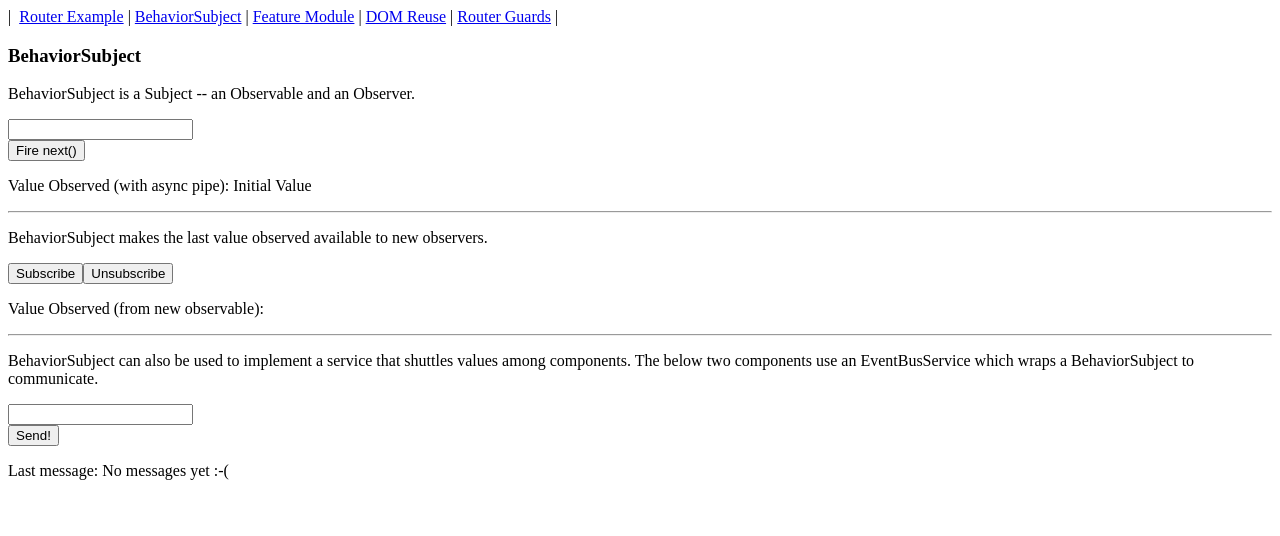
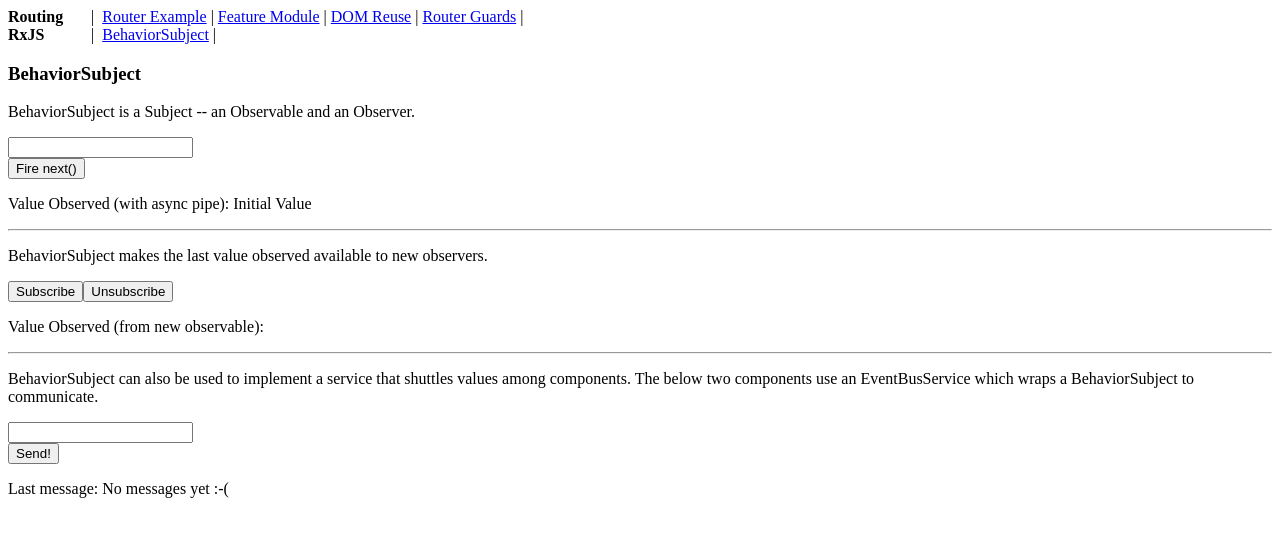
Before and after one commit to kalexmills/angular-examples, an Angular app: page /behavior-subject in a window 1280 px wide. Shown: the top 536 px of the page. Built offline with nearby package versions, Linux system fonts and the light colour scheme.

Commit message:
feat: grouping nav links

```diff
--- a/src/app/app.component.html
+++ b/src/app/app.component.html
@@ -1,7 +1,12 @@
 <div style="margin-bot: 16px;">
-  |&nbsp;
-  <ng-container *ngFor="let nav of links">
-    <span><a [routerLink]="nav.link">{{ nav.title }}</a>&nbsp;|&nbsp;</span>
+
+  <ng-container *ngFor="let group of linkGroups">
+    <span style="display: inline-block; min-width: 75px;"><b>{{group.groupName}}</b></span>
+    &nbsp;|&nbsp;
+    <ng-container *ngFor="let nav of group.links">
+      <span><a [routerLink]="nav.link">{{ nav.title }}</a>&nbsp;|&nbsp;</span>
+    </ng-container>
+    <br/>
   </ng-container>
 </div>
 
--- a/src/app/app.component.ts
+++ b/src/app/app.component.ts
@@ -7,14 +7,13 @@ import { Router, Event, NavigationStart, NavigationEnd, NavigationError, Navigat
   styleUrls: ['./app.component.css']
 })
 export class AppComponent {
-  links = [
+  linkGroups = [
+    {
+      groupName: 'Routing',
+      links: [
         {
           link: 'router-example',
           title: 'Router Example'
-    },
-    {
-      link: 'behavior-subject',
-      title: 'BehaviorSubject'
         },
         {
           link: 'feature-module',
@@ -27,6 +26,17 @@ export class AppComponent {
         {
           link: 'router-guards',
           title: 'Router Guards'
+        }
+      ]
+    },
+    {
+      groupName: 'RxJS',
+      links: [
+        {
+          link: 'behavior-subject',
+          title: 'BehaviorSubject',
+        },
+      ]
     }
   ];
 
```
Lines whose indentation alone changed are shown as unchanged.
